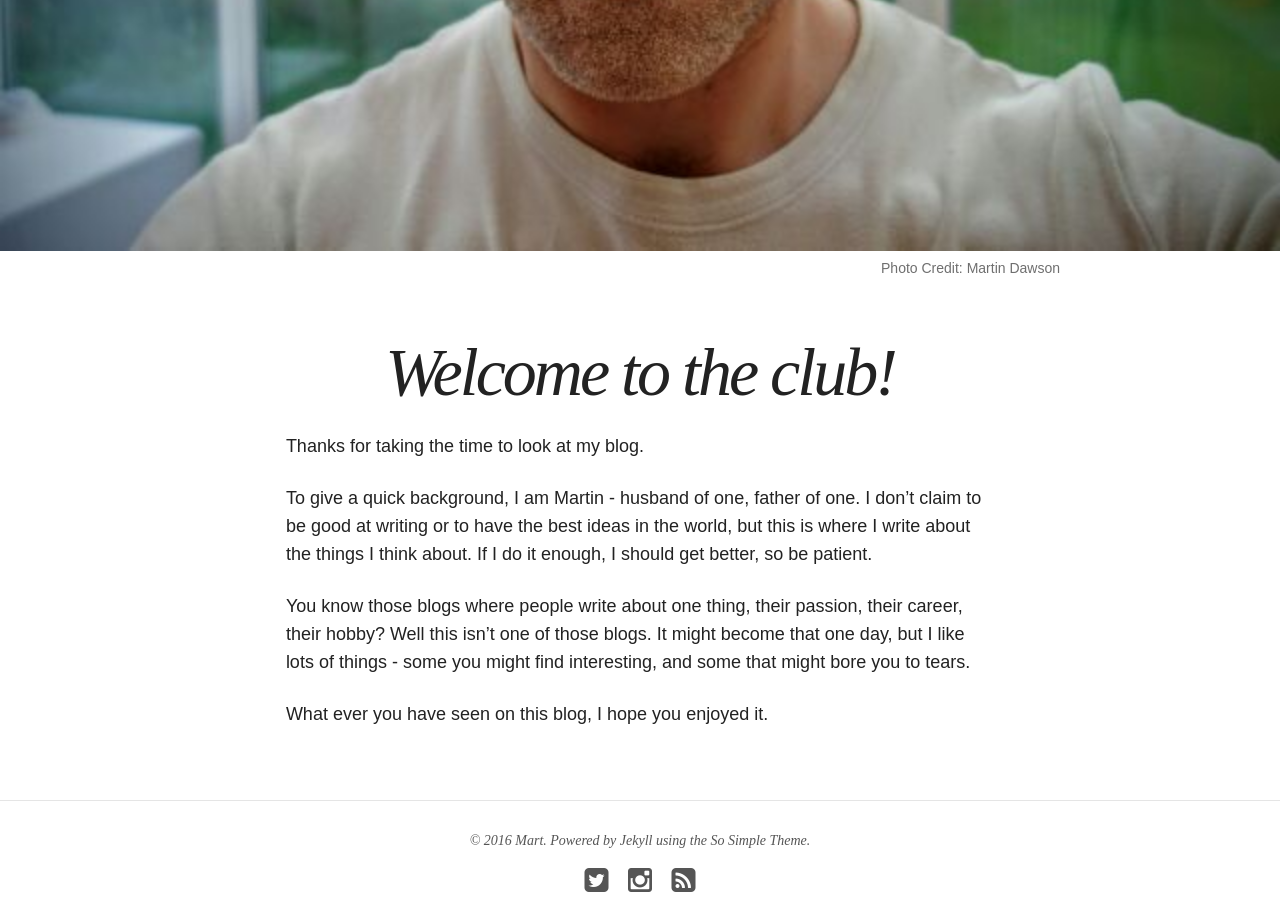
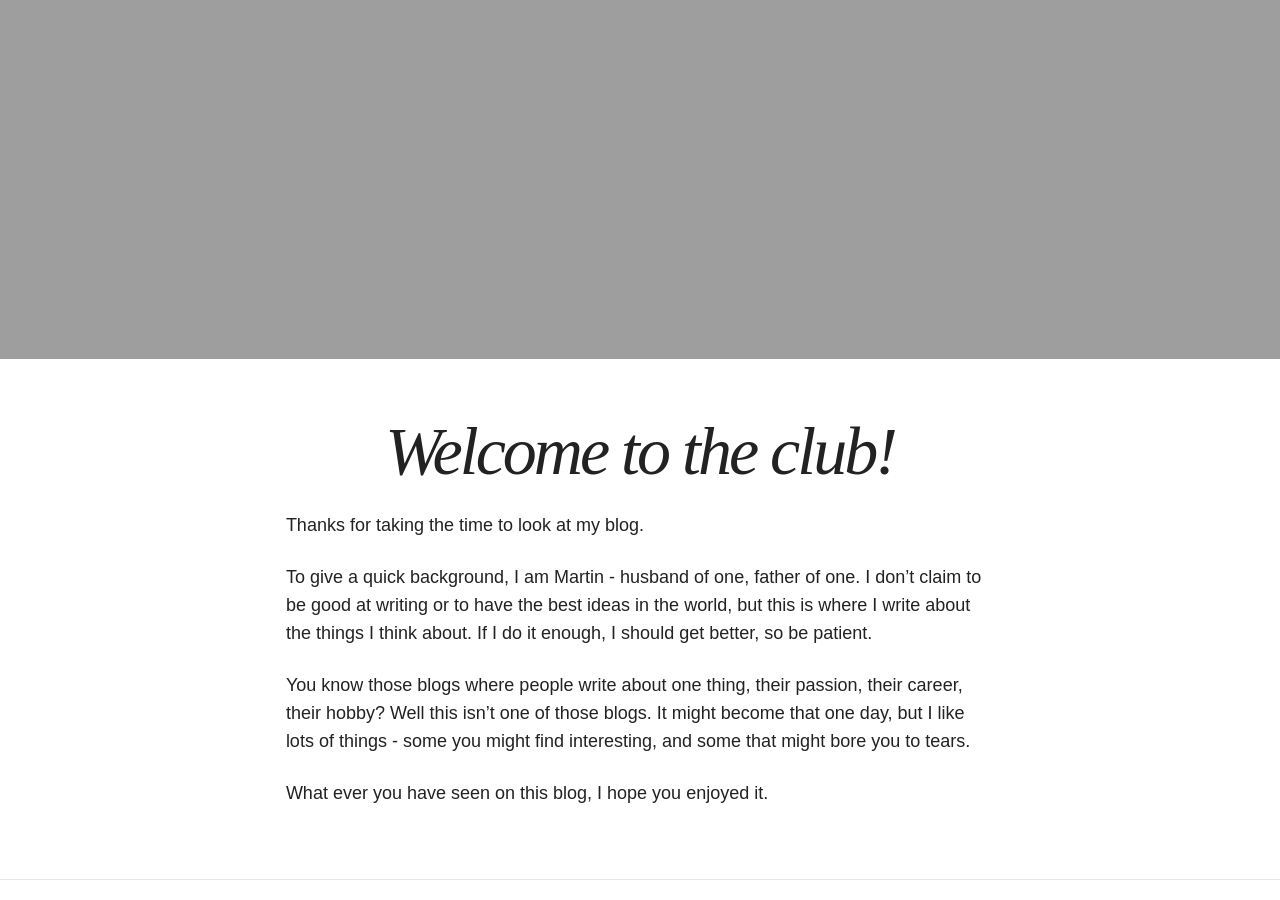
Before and after one commit to dawsneyland/dawsneyland.github.io, a Jekyll site: the page built from about/index.md, in a window 1280 px wide and 900 px high, scrolled down 755 px. Built offline with Jekyll 4.4.1, drawn with Linux system fonts in a browser that asks for light colours; nearby versions of some CDN libraries.

Commit message:
Update index.md

```diff
--- a/about/index.md
+++ b/about/index.md
@@ -4,8 +4,7 @@ title: Welcome to the club!
 excerpt: "Hi, I'm Martin..."
 modified: 2014-08-08T19:44:38.564948-04:00
 image:
-  feature: dusty.jpg
-  credit: Martin Dawson
+  feature: dustythin.jpg
 
 ---
 
```
